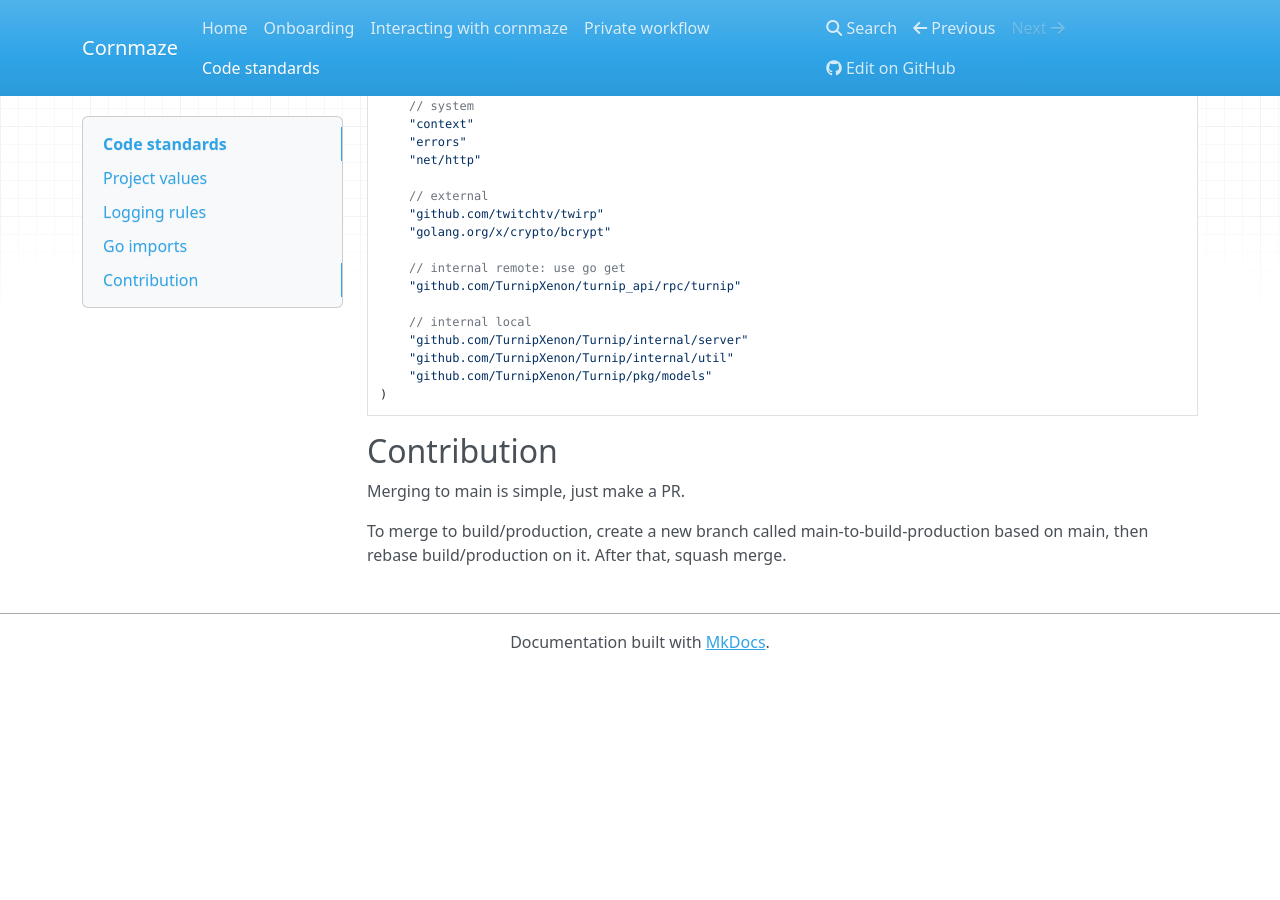
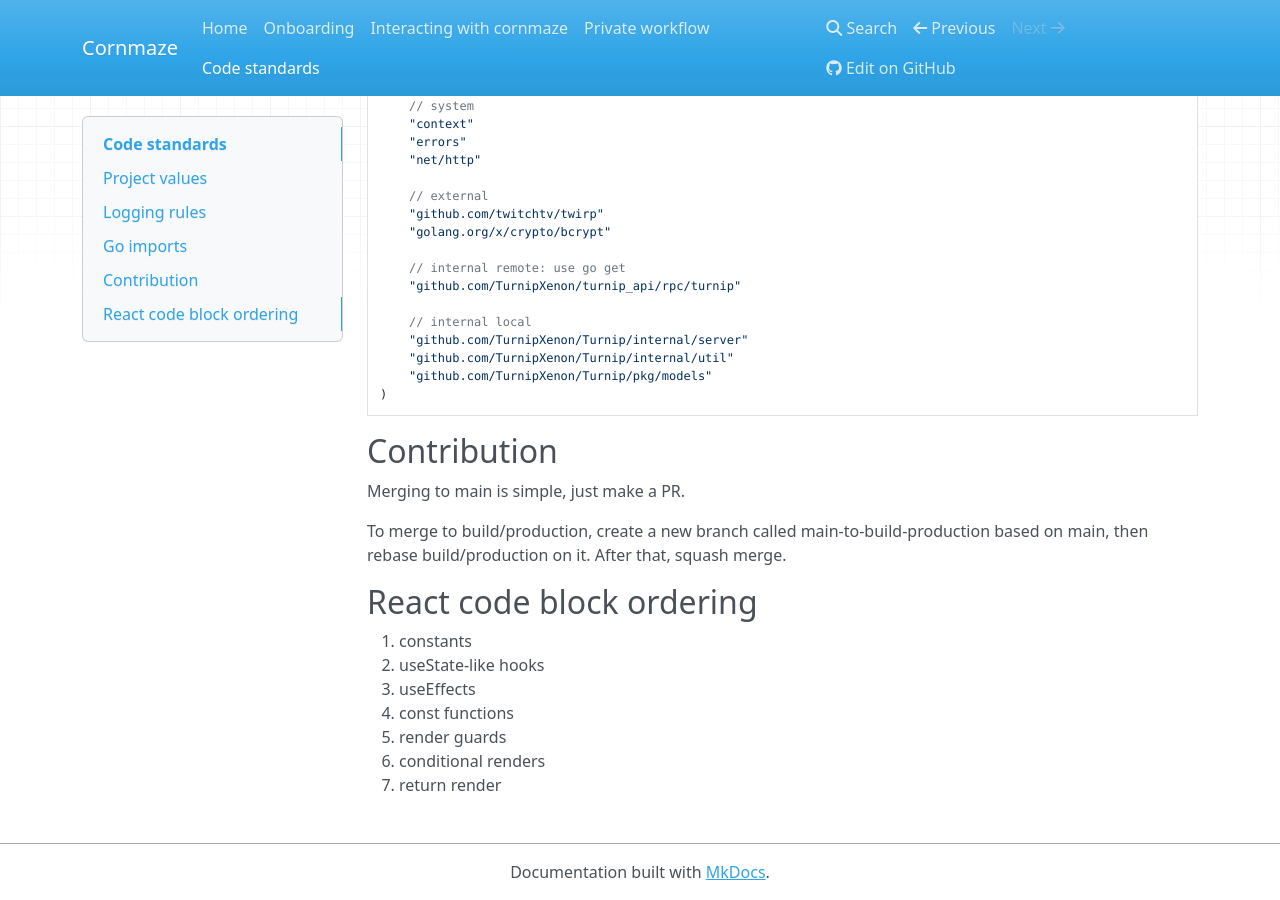
Before and after one commit to TurnipXenon/cornmaze, an MkDocs documentation site: the page built from docs/docs/code_standards.md, in a window 1280 px wide and 900 px high, scrolled down 1401 px. Built offline with MkDocs 1.6.1, drawn with Linux system fonts in a browser that asks for light colours; nearby versions of some CDN libraries; before the commit the page ends 2071 px from its top, so only the background shows below that.

Commit message:
Add React code block ordering documentation (#10)

```diff
--- a/docs/docs/code_standards.md
+++ b/docs/docs/code_standards.md
@@ -82,3 +82,13 @@ Merging to main is simple, just make a PR.
 
 To merge to build/production, create a new branch called main-to-build-production based on main, then rebase
 build/production on it. After that, squash merge.
+
+## React code block ordering
+
+1. constants
+2. useState-like hooks
+3. useEffects
+4. const functions
+5. render guards
+6. conditional renders
+7. return render
```
